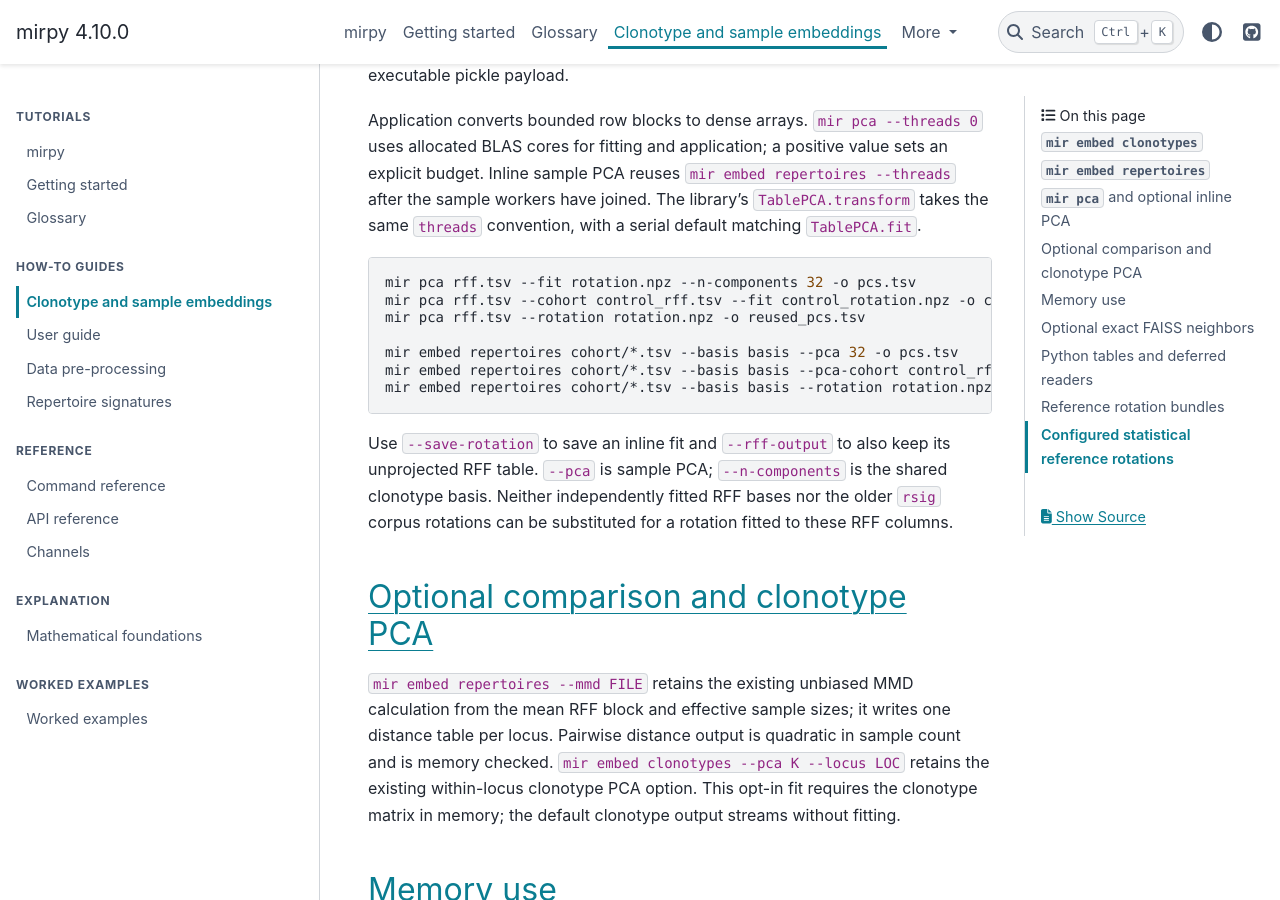
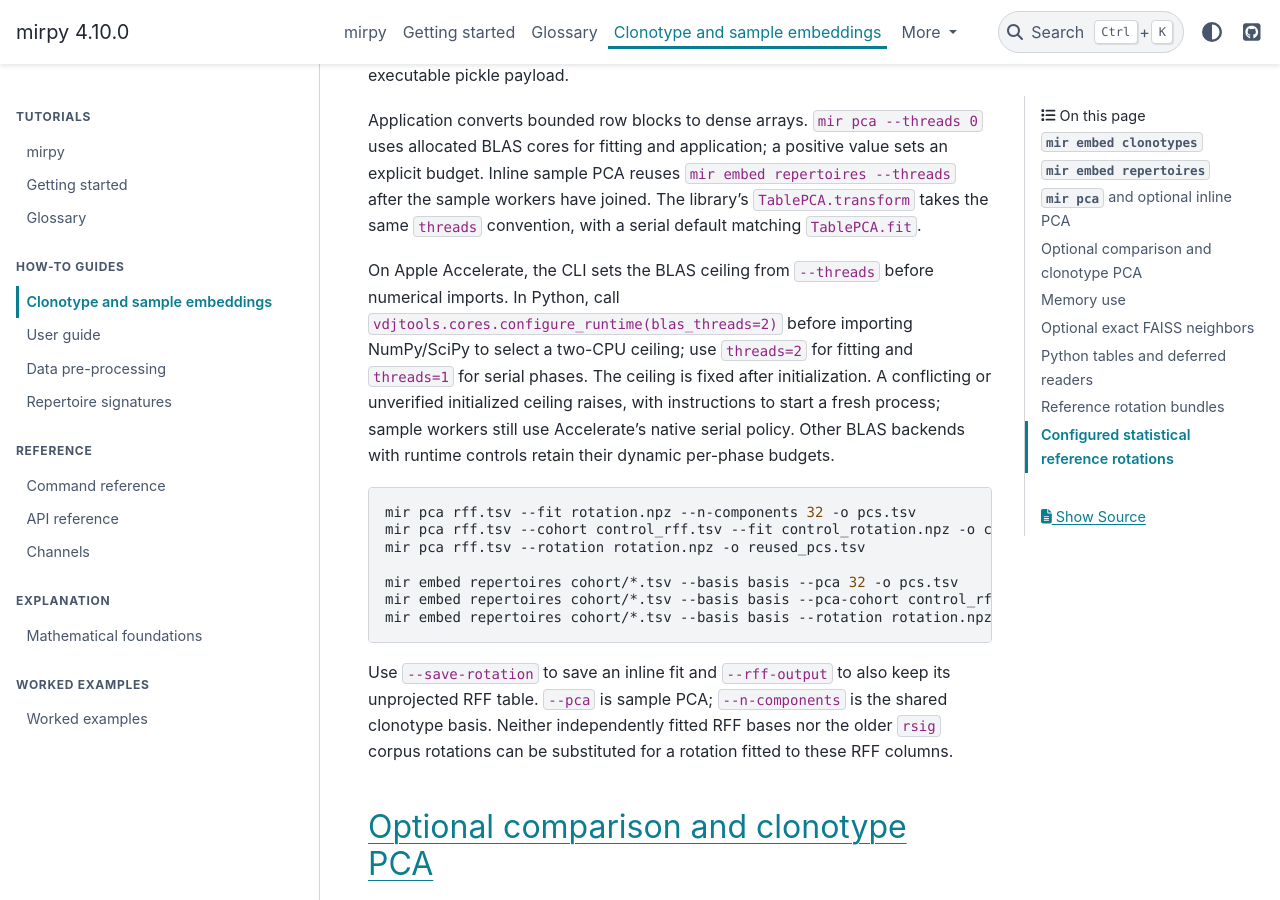
Before and after one commit to antigenomics/mirpy, a Sphinx documentation site: the page built from docs/embeddings.rst, in a window 1280 px wide and 900 px high, scrolled down 2526 px. Built offline with Sphinx 7.4.7 and the PyData theme 0.15.4, drawn with Linux system fonts in a browser that asks for light colours; some of the changed text lies outside the part shown.

Commit message:
fix: select numerical budgets after CLI validation

```diff
--- a/docs/embeddings.rst
+++ b/docs/embeddings.rst
@@ -98,6 +98,15 @@ explicit budget. Inline sample PCA reuses ``mir embed repertoires --threads``
 after the sample workers have joined. The library's ``TablePCA.transform`` takes
 the same ``threads`` convention, with a serial default matching ``TablePCA.fit``.
 
+On Apple Accelerate, the CLI sets the BLAS ceiling from ``--threads`` before
+numerical imports. In Python, call
+``vdjtools.cores.configure_runtime(blas_threads=2)`` before importing NumPy/SciPy
+to select a two-CPU ceiling; use ``threads=2`` for fitting and ``threads=1`` for
+serial phases. The ceiling is fixed after initialization. A conflicting or
+unverified initialized ceiling raises, with instructions to start a fresh process;
+sample workers still use Accelerate's native serial policy. Other BLAS backends
+with runtime controls retain their dynamic per-phase budgets.
+
 .. code-block:: bash
 
    mir pca rff.tsv --fit rotation.npz --n-components 32 -o pcs.tsv
@@ -164,7 +173,7 @@ setting its BLAS limit to one can also serialize FAISS's intended OpenMP work.
    import faiss
    import numpy as np
    from threadpoolctl import threadpool_limits
-   from vdjtools.cores import kernel_threads
+   from vdjtools.cores import numerical_kernels
 
    # coordinates: rows of sample PCs from one shared fitted rotation.
    x = np.ascontiguousarray(coordinates, dtype=np.float32)
@@ -173,7 +182,7 @@ setting its BLAS limit to one can also serialize FAISS's intended OpenMP work.
    previous = faiss.cvar.distance_compute_blas_threshold
    try:
        faiss.cvar.distance_compute_blas_threshold = 0
-       with threadpool_limits(limits=kernel_threads(0)):
+       with numerical_kernels(0) as budget, threadpool_limits(limits=budget, user_api="openmp"):
            distances_squared, neighbor_ids = index.search(x, 5)
    finally:
        faiss.cvar.distance_compute_blas_threshold = previous
```
Also changed, not shown: 4 other files.
